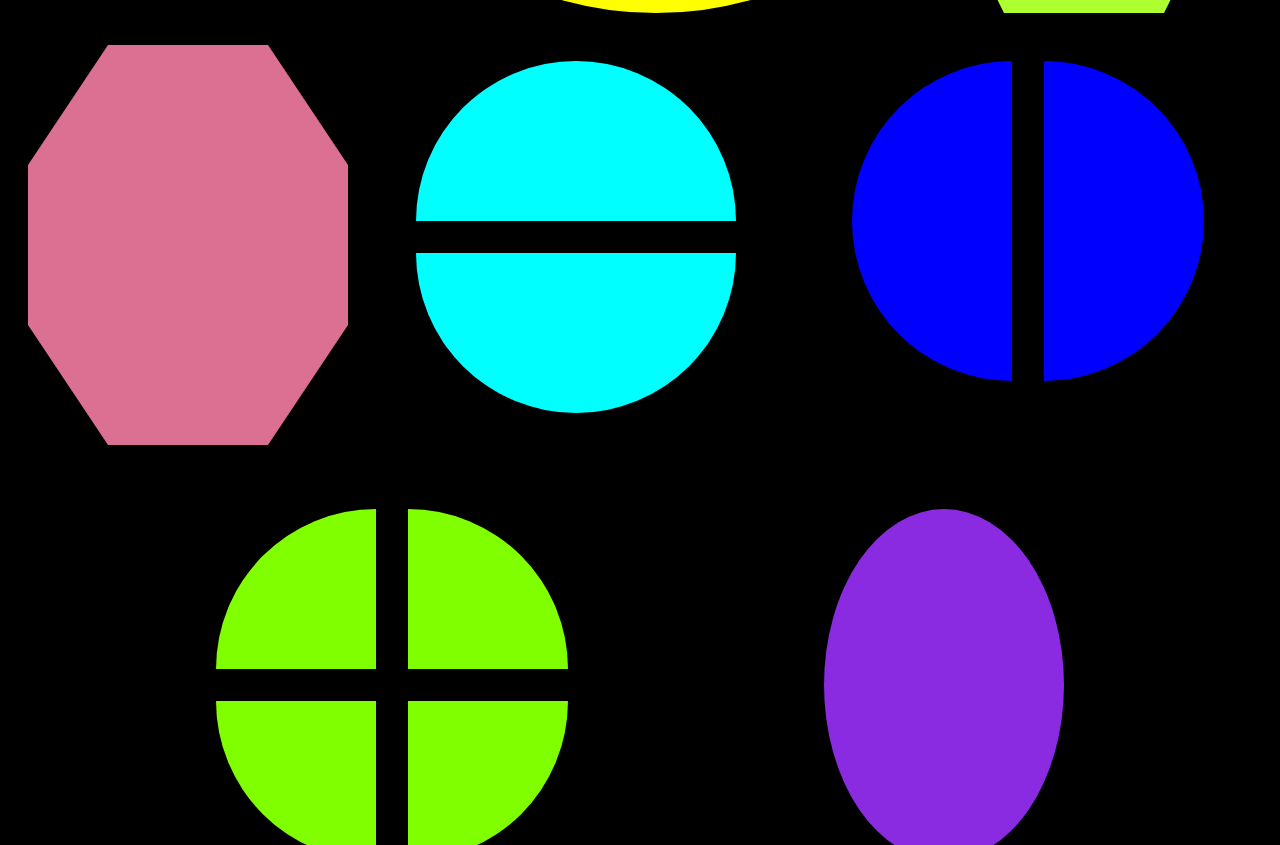
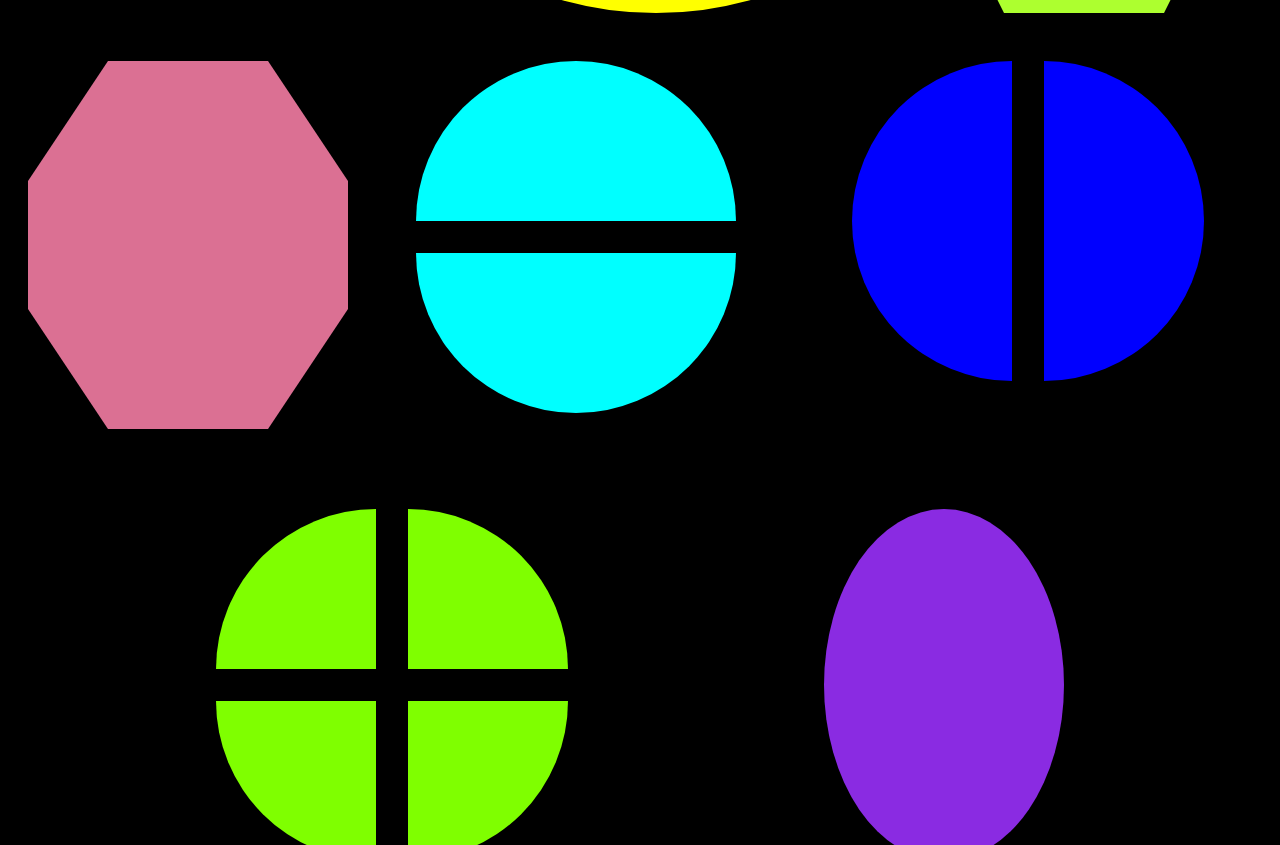
Before and after one commit to KONIJETI-NEELESH/Different-Shapes-, a plain HTML site: page index.html in a window 1280 px wide. Shown: the part 2955-3800 px from the top of the page. Drawn offline with Linux system fonts and the light colour scheme.

Commit message:
Updates style.css

```diff
--- a/style.css
+++ b/style.css
@@ -144,7 +144,7 @@ body {
 }
 
 #div17 {
-    margin-top: 2rem;
+    margin-top: 3rem;
 }
 
 #div17-1 {
@@ -156,7 +156,7 @@ body {
 
 #div17-2 {
     width: 20rem;
-    height: 10rem;
+    height: 8rem;
     background-color: palevioletred;
 }
 
```
